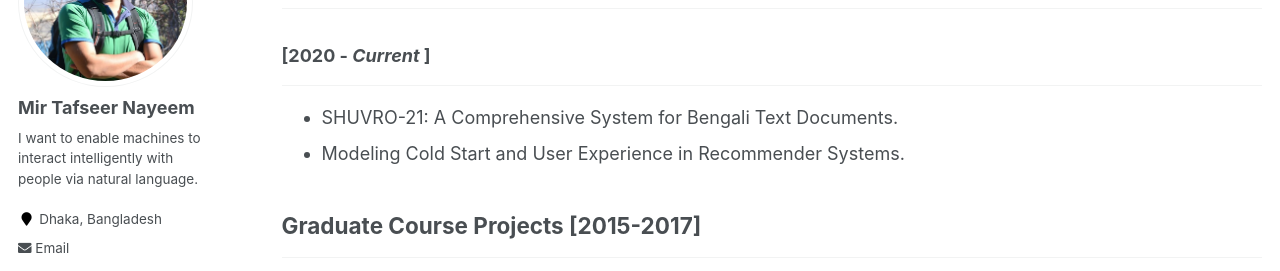
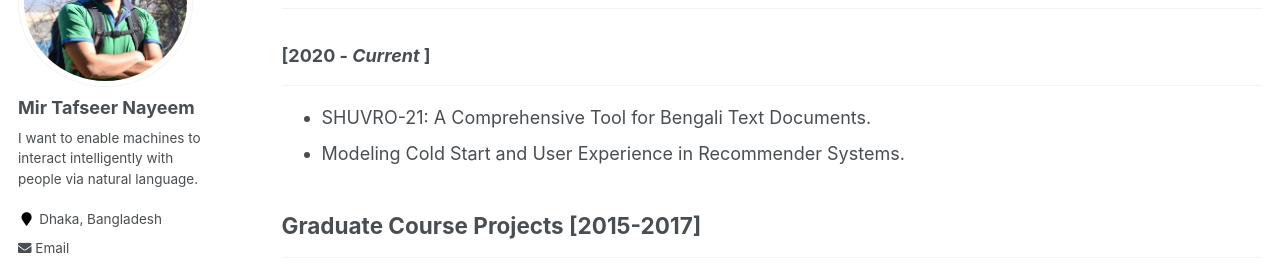
Before and after one commit to sujan-sarker/sujan-sarker.github.io, a Jekyll site: the page built from _pages/projects.md, in a window 1280 px wide and 900 px high. Shown: the part 200-471 px from the top of the window. Built offline with Jekyll 4.4.1, drawn with Linux system fonts in a browser that asks for light colours.

Commit message:
Last Commit

```diff
--- a/_pages/projects.md
+++ b/_pages/projects.md
@@ -10,7 +10,7 @@ author_profile: true
 
 ### [2020 - *Current* ]
 -----------
-* SHUVRO-21: A Comprehensive System for Bengali Text Documents.
+* SHUVRO-21: A Comprehensive Tool for Bengali Text Documents.
 * Modeling Cold Start and User Experience in Recommender Systems.
 
 <!-- ### [2019 - *Current* ]
```
Also changed, not shown: _pages/about.md (+9 -0 lines).
